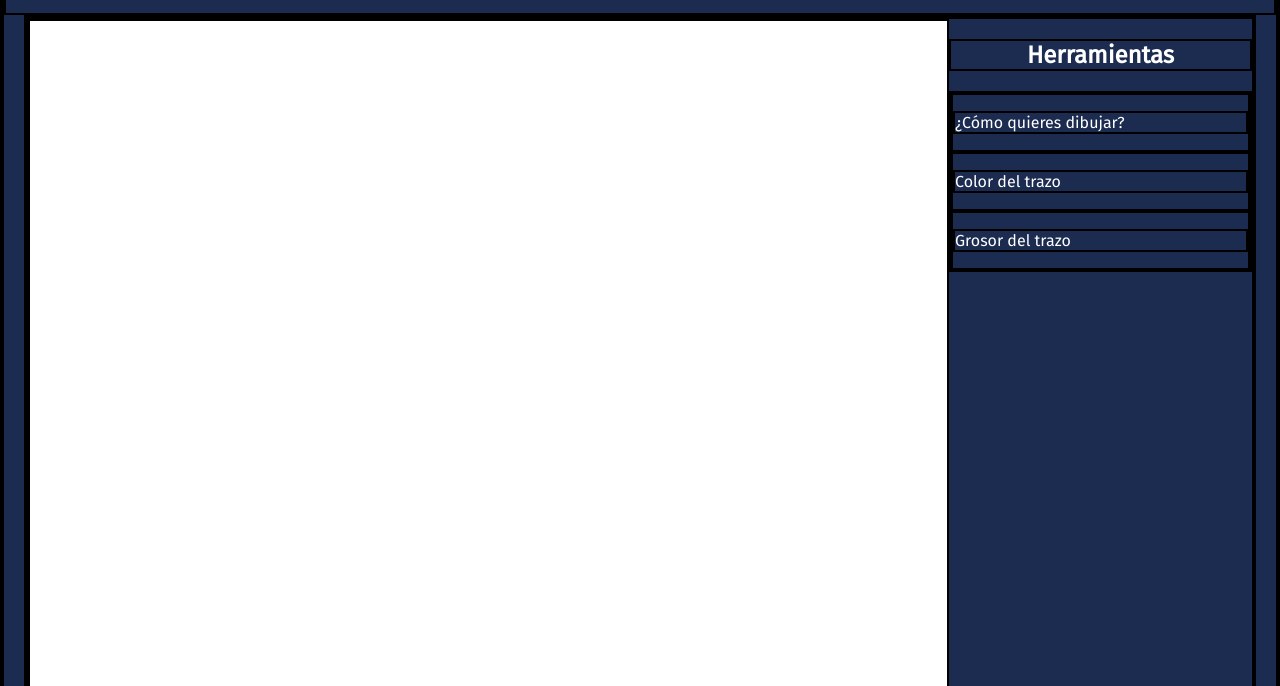
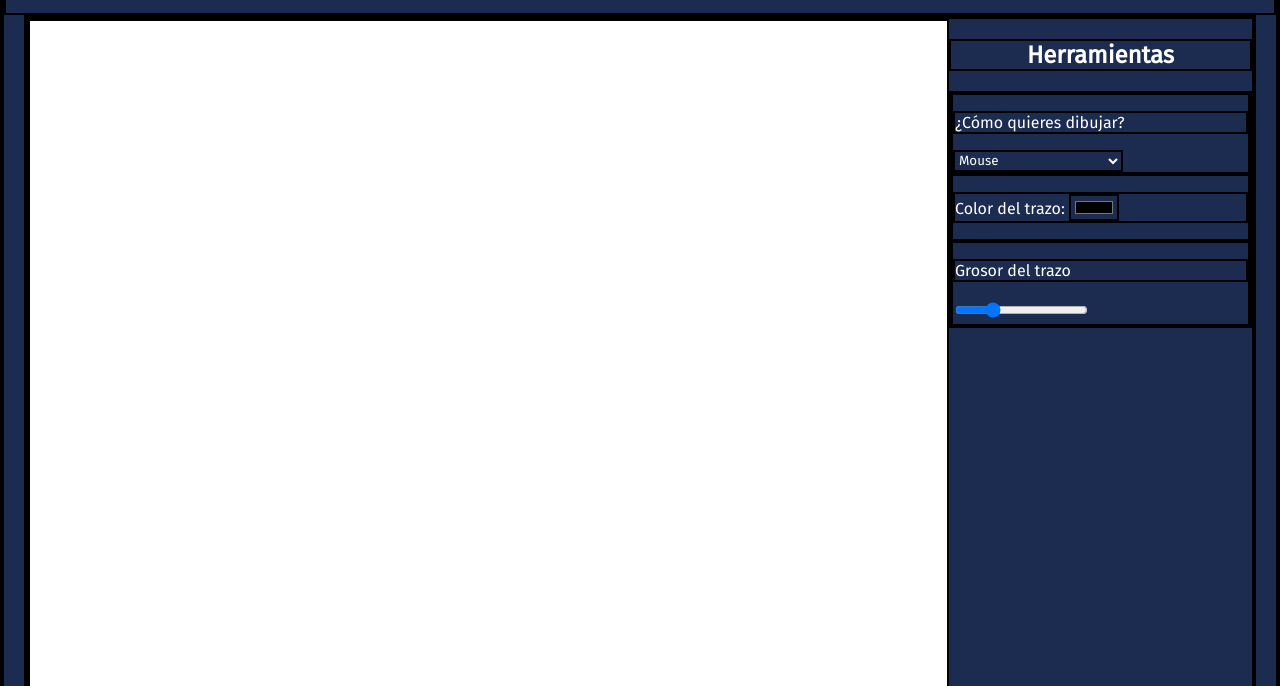
Before and after one commit to lupydev/Drawing-app, a plain HTML site: page index.html in a window 1280 px wide. Shown: the part 114-800 px from the top of the page. Drawn offline with Linux system fonts and the light colour scheme.

Commit message:
adding web forms to the tools div section

```diff
--- a/index.html
+++ b/index.html
@@ -31,12 +31,19 @@
         <ul>
           <li>
             <p>¿Cómo quieres dibujar?</p>
+
+            <select>
+              <option value="0">Mouse</option>
+              <option value="1">Teclado</option>
+            </select>
           </li>
           <li>
-                <p>Color del trazo</p>
+            <p>Color del trazo: <input type="color" id="color"></p>
+
           </li>
           <li>
             <p>Grosor del trazo</p>
+            <input type="range" min="1" max="5" value="2" id="slider">
           </li>
         </ul>
       </div>
--- a/style/style.css
+++ b/style/style.css
@@ -30,6 +30,9 @@ canvas {
 h2 {
   text-align: center;
 }
+select{
+    width: 170px;
+}
 footer {
   text-align: center;
 }
```
Lines whose indentation alone changed are shown as unchanged.
